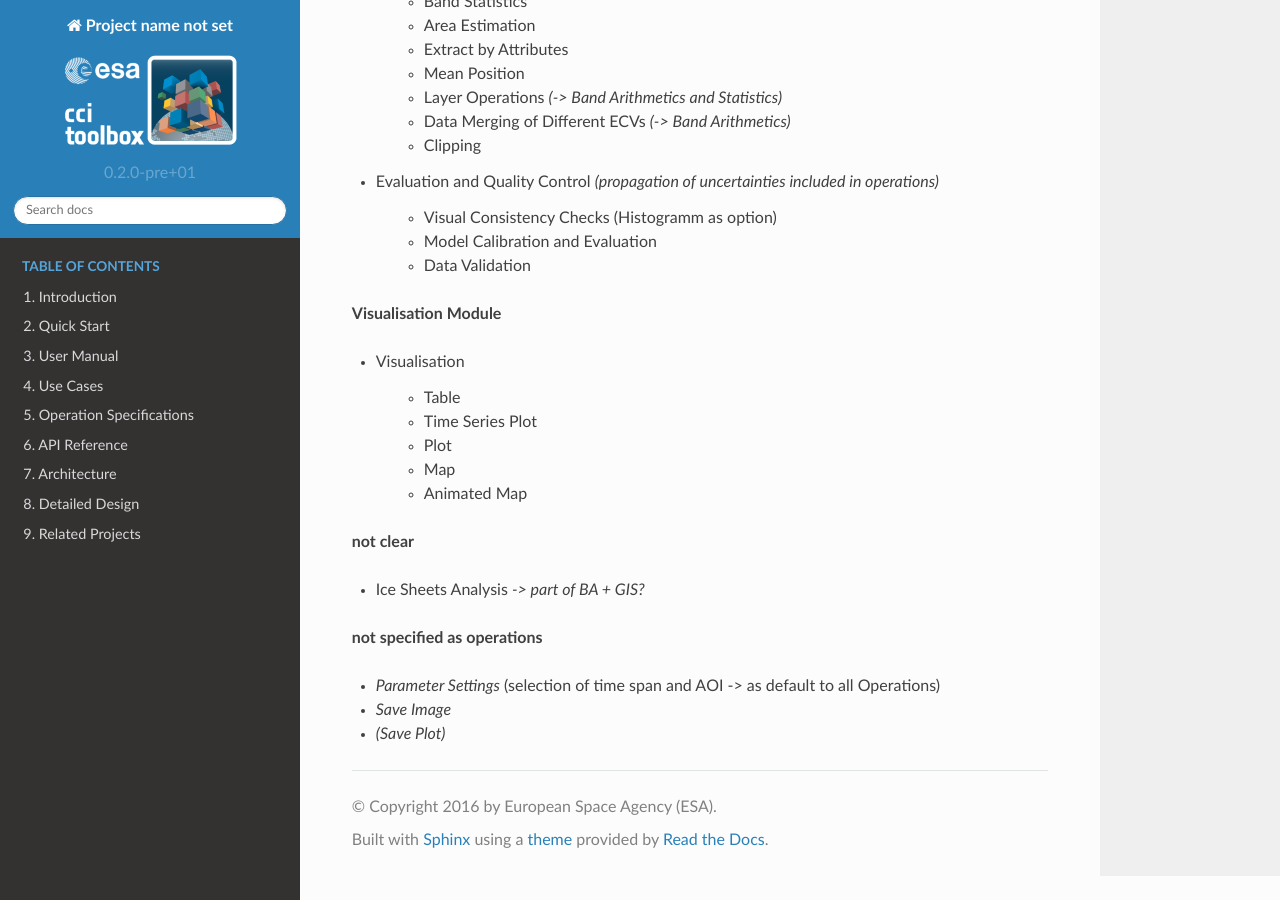
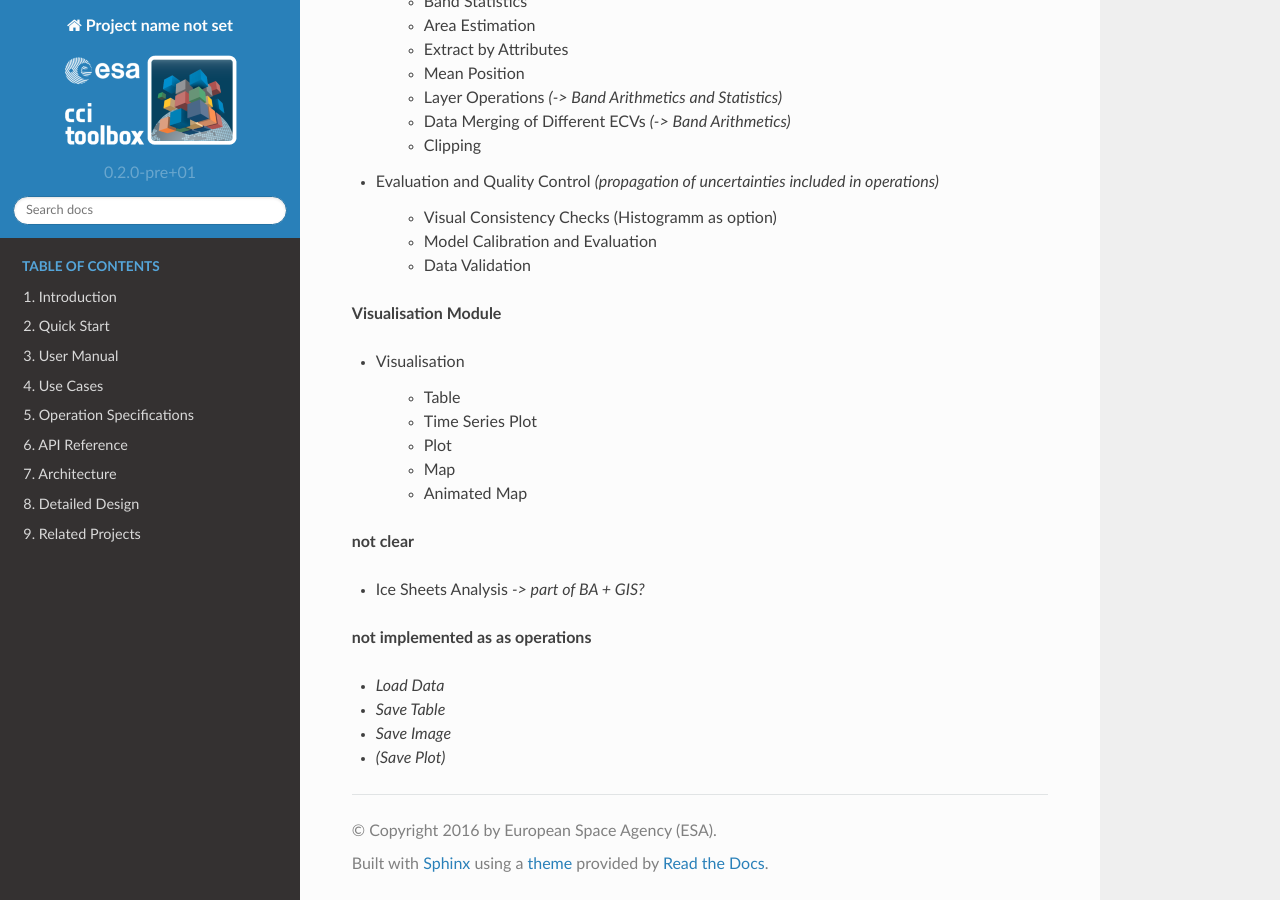
Before and after one commit to CCI-Tools/cate, a Sphinx documentation site: the page built from doc/source/op_specs/op_spec_overview.rst, in a window 1280 px wide and 900 px high, scrolled down 3122 px. Built offline with Sphinx 7.4.7 and the Read the Docs theme 2.0.0, drawn with Linux system fonts in a browser that asks for light colours.

Commit message:
Update op_spec_overview.rst

```diff
--- a/doc/source/op_specs/op_spec_overview.rst
+++ b/doc/source/op_specs/op_spec_overview.rst
@@ -175,8 +175,9 @@ Operations
 - Ice Sheets Analysis *-> part of BA + GIS?*
 
 
-**not specified as operations**
+**not implemented as as operations**
 
-- *Parameter Settings* (selection of time span and AOI -> as default to all Operations)
+- *Load Data*
+- *Save Table*
 - *Save Image*
 - *(Save Plot)*
```
